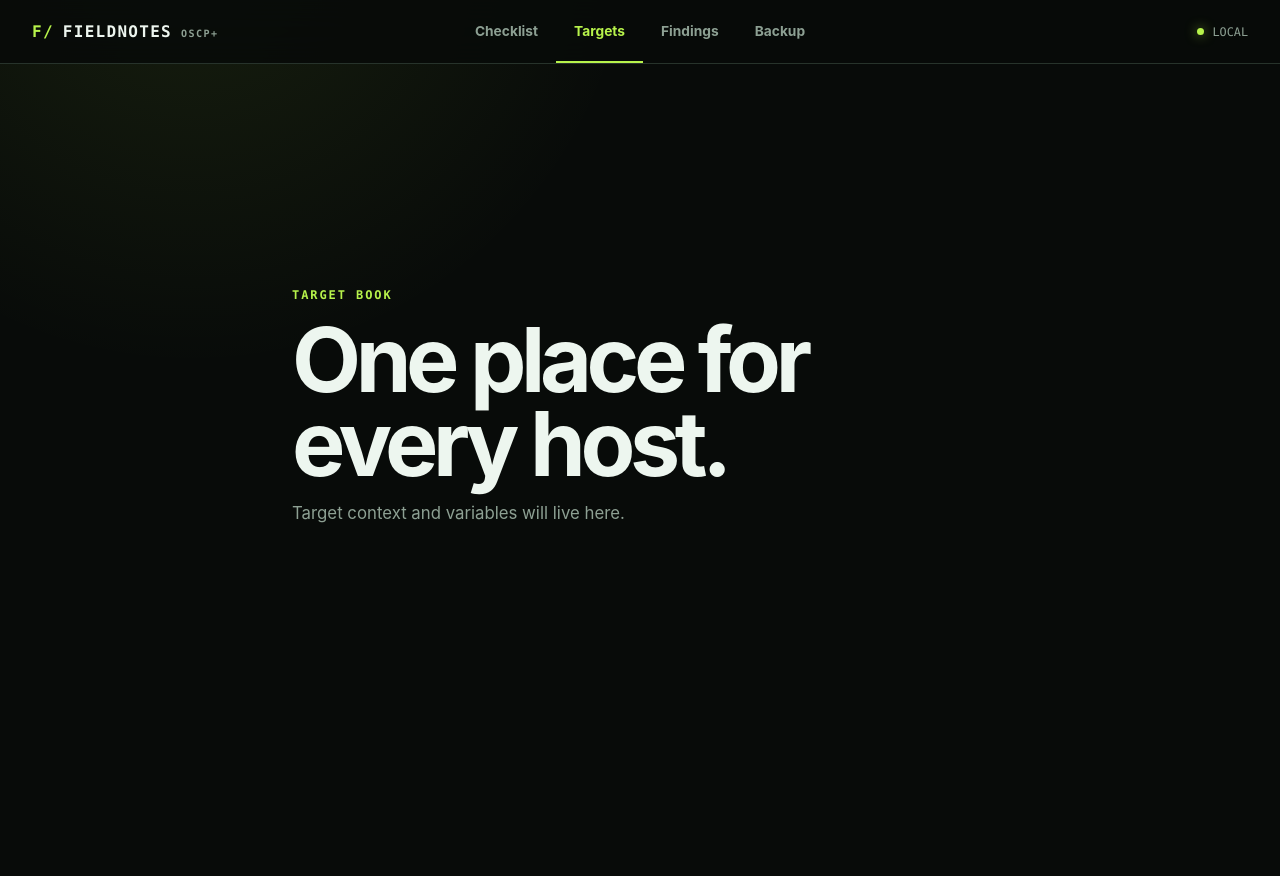
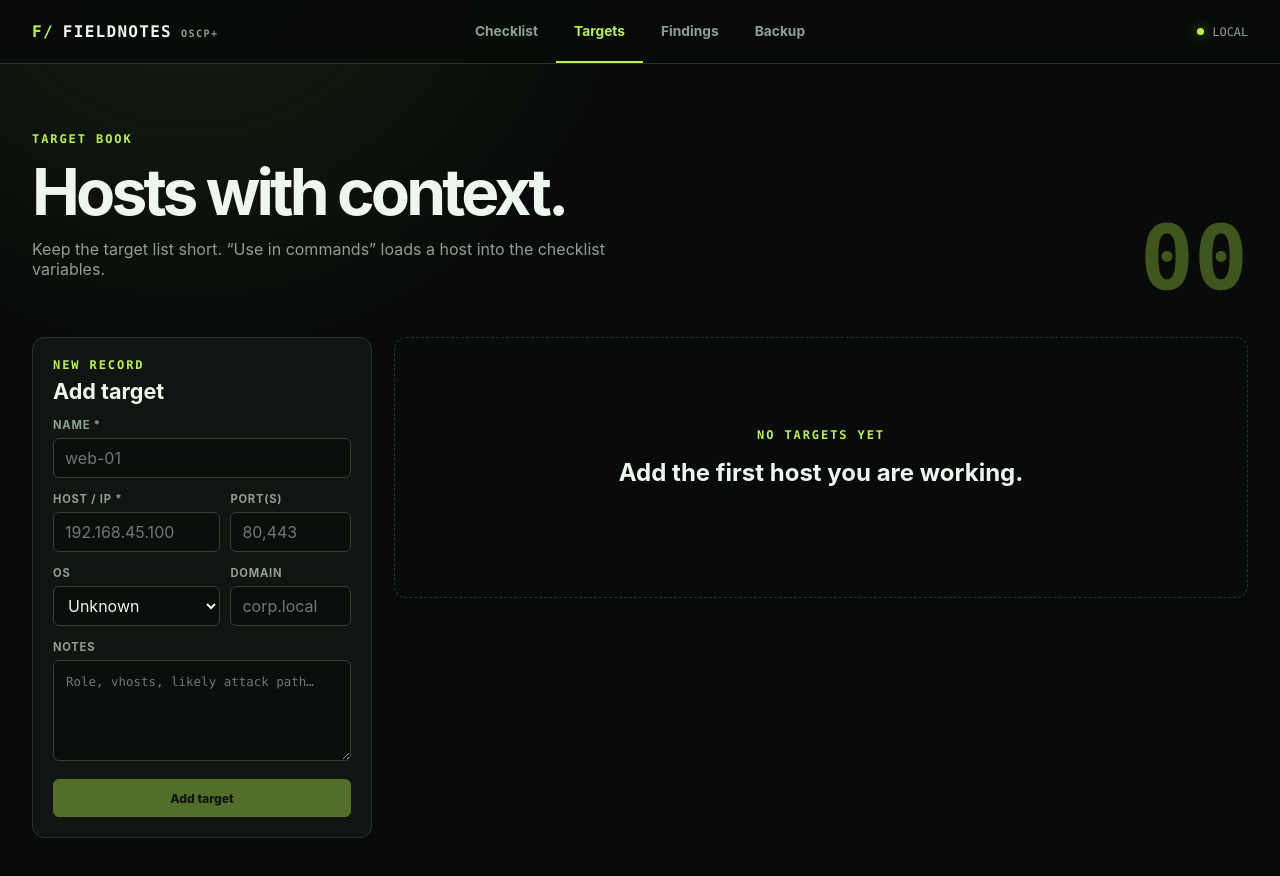
Before and after one commit to nullptrerror/oscp, a React (Vite) app: page /targets in a window 1280 px wide. Shown: the top 876 px of the page. Before the commit the page ends 800 px from the top, so only its background shows below. Built offline with nearby package versions, Linux system fonts and the light colour scheme.

Commit message:
feat: add target workspace management

```diff
--- a/src/App.jsx
+++ b/src/App.jsx
@@ -1,6 +1,7 @@
 import { NavLink, Route, Routes } from "react-router";
 import { WorkspaceProvider, useWorkspace } from "./context/WorkspaceContext";
 import ChecklistPage from "./pages/ChecklistPage";
+import TargetsPage from "./pages/TargetsPage";
 
 const pages = [
   { to: "/", label: "Checklist" },
@@ -48,13 +49,7 @@ function AppRoutes() {
         />
         <Route
           path="/targets"
-          element={
-            <Placeholder
-              eyebrow="Target book"
-              title="One place for every host."
-              copy="Target context and variables will live here."
-            />
-          }
+          element={<TargetsPage />}
         />
         <Route
           path="/vault"
--- /dev/null
+++ b/src/pages/TargetsPage.jsx
@@ -0,0 +1,133 @@
+import { useState } from "react";
+import { useWorkspace } from "../context/WorkspaceContext";
+
+const EMPTY_TARGET = { name: "", host: "", port: "", os: "Unknown", domain: "", notes: "" };
+
+export default function TargetsPage() {
+  const { workspace, actions } = useWorkspace();
+  const [draft, setDraft] = useState(EMPTY_TARGET);
+
+  const submit = (event) => {
+    event.preventDefault();
+    if (!draft.name.trim() || !draft.host.trim()) return;
+    actions.addTarget({ ...draft, name: draft.name.trim(), host: draft.host.trim() });
+    setDraft(EMPTY_TARGET);
+  };
+
+  return (
+    <main className="page-shell records-page">
+      <section className="section-hero">
+        <div>
+          <p className="eyebrow">Target book</p>
+          <h1>Hosts with context.</h1>
+          <p>Keep the target list short. “Use in commands” loads a host into the checklist variables.</p>
+        </div>
+        <span className="big-count">{workspace.targets.length.toString().padStart(2, "0")}</span>
+      </section>
+
+      <div className="records-layout">
+        <form className="entry-form" onSubmit={submit}>
+          <div className="panel-heading">
+            <div>
+              <p className="eyebrow">New record</p>
+              <h2>Add target</h2>
+            </div>
+          </div>
+          <label>
+            <span>Name *</span>
+            <input type="text" value={draft.name} onChange={(event) => setDraft({ ...draft, name: event.target.value })} placeholder="web-01" required />
+          </label>
+          <div className="form-row">
+            <label>
+              <span>Host / IP *</span>
+              <input type="text" value={draft.host} onChange={(event) => setDraft({ ...draft, host: event.target.value })} placeholder="192.168.45.100" required />
+            </label>
+            <label>
+              <span>Port(s)</span>
+              <input type="text" value={draft.port} onChange={(event) => setDraft({ ...draft, port: event.target.value })} placeholder="80,443" />
+            </label>
+          </div>
+          <div className="form-row">
+            <label>
+              <span>OS</span>
+              <select value={draft.os} onChange={(event) => setDraft({ ...draft, os: event.target.value })}>
+                <option>Unknown</option>
+                <option>Linux</option>
+                <option>Windows</option>
+                <option>Network device</option>
+              </select>
+            </label>
+            <label>
+              <span>Domain</span>
+              <input type="text" value={draft.domain} onChange={(event) => setDraft({ ...draft, domain: event.target.value })} placeholder="corp.local" />
+            </label>
+          </div>
+          <label>
+            <span>Notes</span>
+            <textarea rows="4" value={draft.notes} onChange={(event) => setDraft({ ...draft, notes: event.target.value })} placeholder="Role, vhosts, likely attack path…" />
+          </label>
+          <button type="submit" className="button" disabled={!draft.name.trim() || !draft.host.trim()}>Add target</button>
+        </form>
+
+        <section className="record-list" aria-label="Saved targets">
+          {workspace.targets.length === 0 ? (
+            <div className="empty-state compact">
+              <p className="eyebrow">No targets yet</p>
+              <h2>Add the first host you are working.</h2>
+            </div>
+          ) : workspace.targets.map((target) => {
+            const active = workspace.activeTargetId === target.id;
+            return (
+              <article className={`target-card ${active ? "is-active" : ""}`} key={target.id}>
+                <div className="target-card-head">
+                  <div>
+                    <div className="record-badges">
+                      <span>{target.os}</span>
+                      {active && <span className="active-badge">Active</span>}
+                    </div>
+                    <h2>{target.name}</h2>
+                    <code>{target.host}{target.port ? `:${target.port}` : ""}</code>
+                  </div>
+                  <div className="record-actions">
+                    <button type="button" className="button secondary" onClick={() => actions.useTarget(target)}>Use in commands</button>
+                    <button
+                      type="button"
+                      className="text-button danger"
+                      onClick={() => window.confirm(`Delete ${target.name}?`) && actions.deleteTarget(target.id)}
+                    >
+                      Delete
+                    </button>
+                  </div>
+                </div>
+                <div className="target-card-grid">
+                  <label>
+                    <span>Host</span>
+                    <input type="text" value={target.host} onChange={(event) => actions.updateTarget(target.id, { host: event.target.value })} />
+                  </label>
+                  <label>
+                    <span>Port(s)</span>
+                    <input type="text" value={target.port} onChange={(event) => actions.updateTarget(target.id, { port: event.target.value })} />
+                  </label>
+                  <label>
+                    <span>Domain</span>
+                    <input type="text" value={target.domain} onChange={(event) => actions.updateTarget(target.id, { domain: event.target.value })} />
+                  </label>
+                  <label>
+                    <span>OS</span>
+                    <select value={target.os} onChange={(event) => actions.updateTarget(target.id, { os: event.target.value })}>
+                      <option>Unknown</option><option>Linux</option><option>Windows</option><option>Network device</option>
+                    </select>
+                  </label>
+                </div>
+                <label className="card-notes">
+                  <span>Notes</span>
+                  <textarea rows="3" value={target.notes} onChange={(event) => actions.updateTarget(target.id, { notes: event.target.value })} />
+                </label>
+              </article>
+            );
+          })}
+        </section>
+      </div>
+    </main>
+  );
+}
--- a/src/styles.css
+++ b/src/styles.css
@@ -201,6 +201,7 @@ button { color: inherit; }
 textarea, input[type="text"], input[type="password"] { width: 100%; border: 1px solid #334038; border-radius: 6px; outline: 0; color: var(--text); background: #0b0f0c; }
 textarea { padding: 11px 12px; resize: vertical; font-family: var(--mono); font-size: 0.78rem; line-height: 1.55; }
 input[type="text"], input[type="password"] { height: 40px; padding: 0 11px; }
+select { width: 100%; height: 40px; padding: 0 10px; border: 1px solid #334038; border-radius: 6px; outline: 0; color: var(--text); background: #0b0f0c; }
 textarea:focus, input[type="text"]:focus, input[type="password"]:focus { border-color: #68864c; box-shadow: 0 0 0 3px rgba(183, 243, 75, 0.07); }
 .results-panel { padding: 15px; border: 1px solid #2d3a31; border-radius: 8px; background: #0c110e; }
 .results-head { display: flex; align-items: center; justify-content: space-between; gap: 15px; margin-bottom: 11px; }
@@ -234,6 +235,30 @@ textarea:focus, input[type="text"]:focus, input[type="password"]:focus { border-
 .empty-state { padding: 80px 20px; border: 1px dashed var(--line); border-radius: 12px; text-align: center; }
 .empty-state h2 { margin: 0 0 20px; }
 
+.section-hero { display: flex; justify-content: space-between; align-items: end; gap: 30px; padding: 24px 0 42px; }
+.section-hero h1 { margin: 0; font-size: clamp(2.8rem, 5vw, 5rem); letter-spacing: -0.06em; line-height: 0.95; }
+.section-hero > div > p:last-child { max-width: 580px; color: var(--muted); }
+.big-count { color: var(--lime); font-family: var(--mono); font-size: clamp(3.2rem, 7vw, 7rem); font-weight: 800; line-height: 0.8; opacity: 0.32; }
+.records-layout { display: grid; grid-template-columns: 340px minmax(0, 1fr); gap: 22px; align-items: start; }
+.entry-form { position: sticky; top: 84px; display: grid; gap: 14px; padding: 20px; border: 1px solid var(--line); border-radius: 12px; background: var(--panel); }
+.entry-form > label, .form-row label, .target-card-grid label, .card-notes { display: grid; gap: 6px; }
+.entry-form label > span, .target-card label > span { color: var(--muted); font-size: 0.7rem; font-weight: 700; text-transform: uppercase; letter-spacing: 0.07em; }
+.form-row { display: grid; grid-template-columns: 1fr 0.72fr; gap: 10px; }
+.entry-form .button { width: 100%; margin-top: 4px; }
+.record-list { display: grid; gap: 14px; }
+.target-card { padding: 20px; border: 1px solid var(--line); border-radius: 12px; background: var(--panel); }
+.target-card.is-active { border-color: #536a40; box-shadow: inset 3px 0 var(--lime); }
+.target-card-head { display: flex; justify-content: space-between; gap: 18px; align-items: start; }
+.target-card h2 { margin: 7px 0 5px; font-size: 1.45rem; }
+.target-card code { color: var(--lime); font-family: var(--mono); font-size: 0.8rem; }
+.record-badges { display: flex; gap: 6px; }
+.record-badges span { padding: 4px 7px; border: 1px solid #3a493e; border-radius: 4px; color: var(--muted); font-family: var(--mono); font-size: 0.63rem; text-transform: uppercase; }
+.record-badges .active-badge { border-color: #607a48; color: var(--lime); background: var(--lime-dark); }
+.record-actions { display: flex; align-items: center; gap: 8px; }
+.target-card-grid { display: grid; grid-template-columns: 1.4fr 0.7fr 1fr 1fr; gap: 10px; margin-top: 20px; padding-top: 18px; border-top: 1px solid var(--line); }
+.card-notes { margin-top: 12px; }
+.empty-state.compact { padding: 90px 20px; }
+
 @media (max-width: 760px) {
   .topbar { padding: 12px 18px 0; grid-template-columns: 1fr auto; gap: 12px; }
   .topbar nav { grid-column: 1 / -1; overflow-x: auto; order: 3; }
@@ -251,4 +276,11 @@ textarea:focus, input[type="text"]:focus, input[type="password"]:focus { border-
   .check-item-body { padding: 0 12px 20px; }
   .results-head { align-items: flex-start; flex-direction: column; }
   .file-button { width: 100%; }
+  .section-hero { align-items: start; }
+  .big-count { display: none; }
+  .records-layout { grid-template-columns: 1fr; }
+  .entry-form { position: static; }
+  .target-card-head { flex-direction: column; }
+  .record-actions { width: 100%; justify-content: space-between; }
+  .target-card-grid { grid-template-columns: 1fr 1fr; }
 }
```
